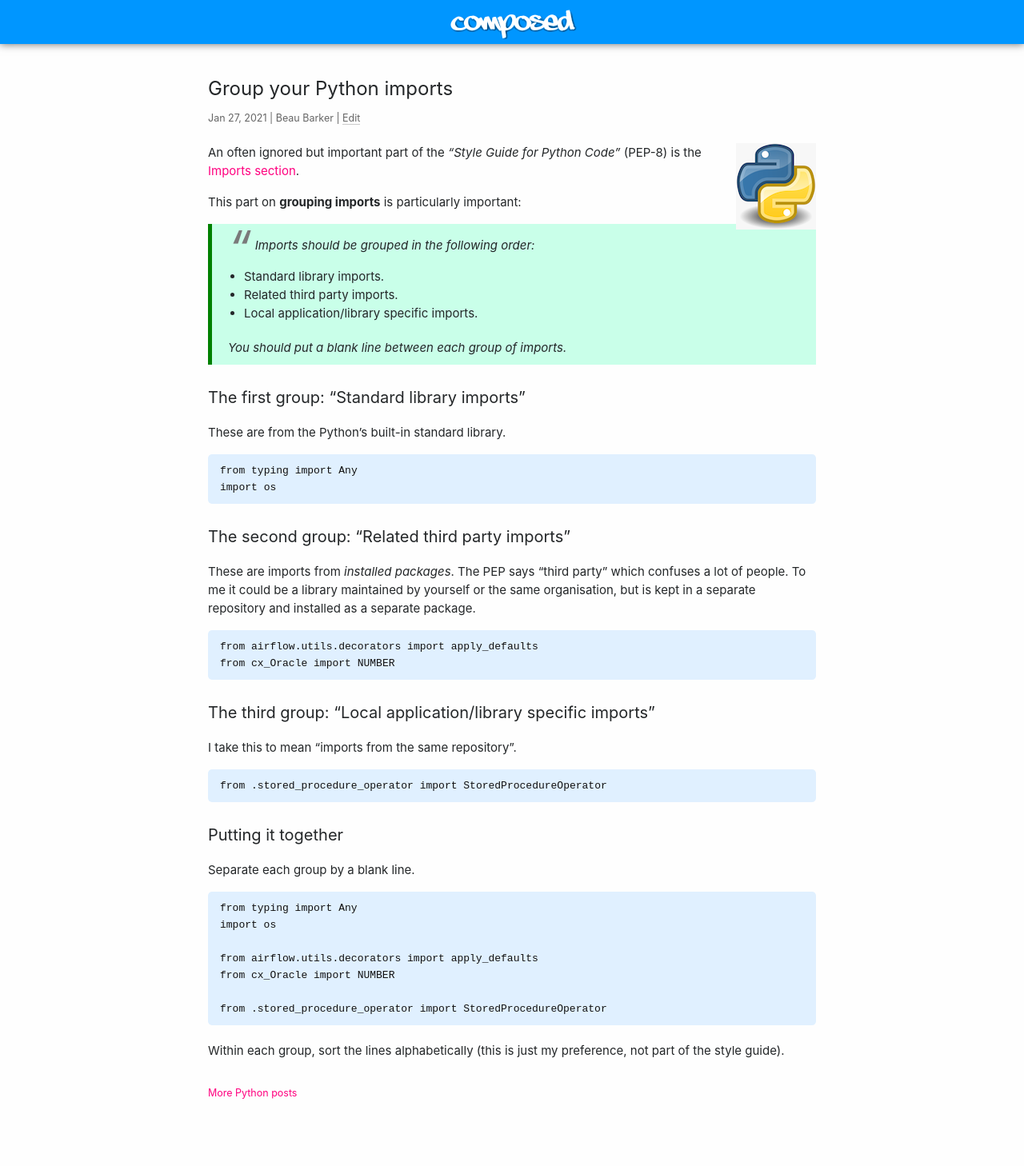
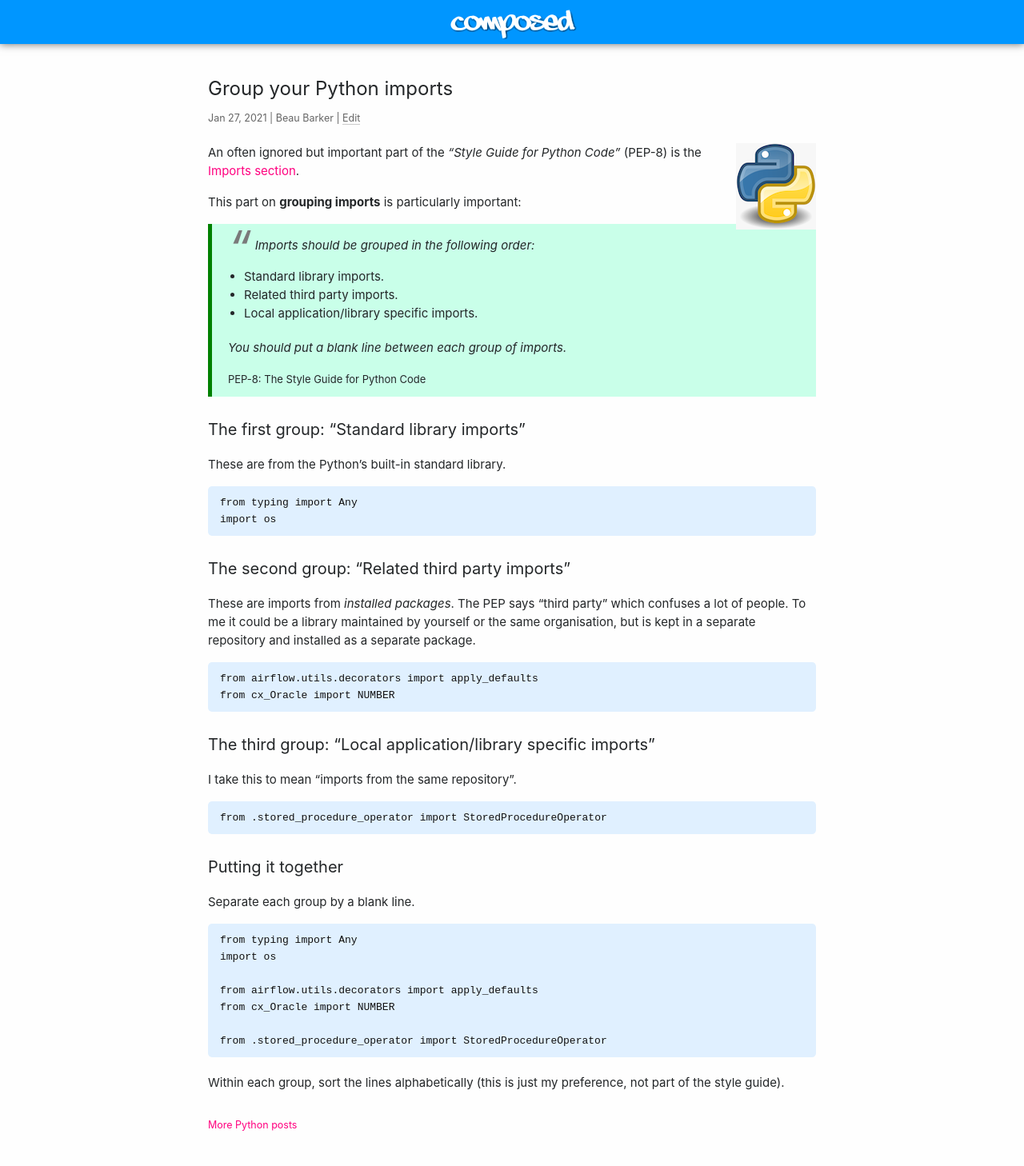
Before and after one commit to explodinglabs/explodinglabs.github.io, a Jekyll site: the page built from _posts/python/2021-01-27-imports.markdown, in a window 1280 px wide. Shown: the whole page at 80% size. Built offline with Jekyll 4.4.1, drawn with Linux system fonts in a browser that asks for light colours; before the commit the page ends 1418 px from its top, so only the background shows below that.

Commit message:
Add citation for grouping imports

```diff
--- a/_posts/python/2021-01-27-imports.markdown
+++ b/_posts/python/2021-01-27-imports.markdown
@@ -21,6 +21,8 @@ This part on **grouping imports** is particularly important:
 > - Local application/library specific imports.
 >
 > You should put a blank line between each group of imports.
+>
+> <cite>PEP-8: The Style Guide for Python Code</cite>
 
 ## The first group: "Standard library imports"
 
```
